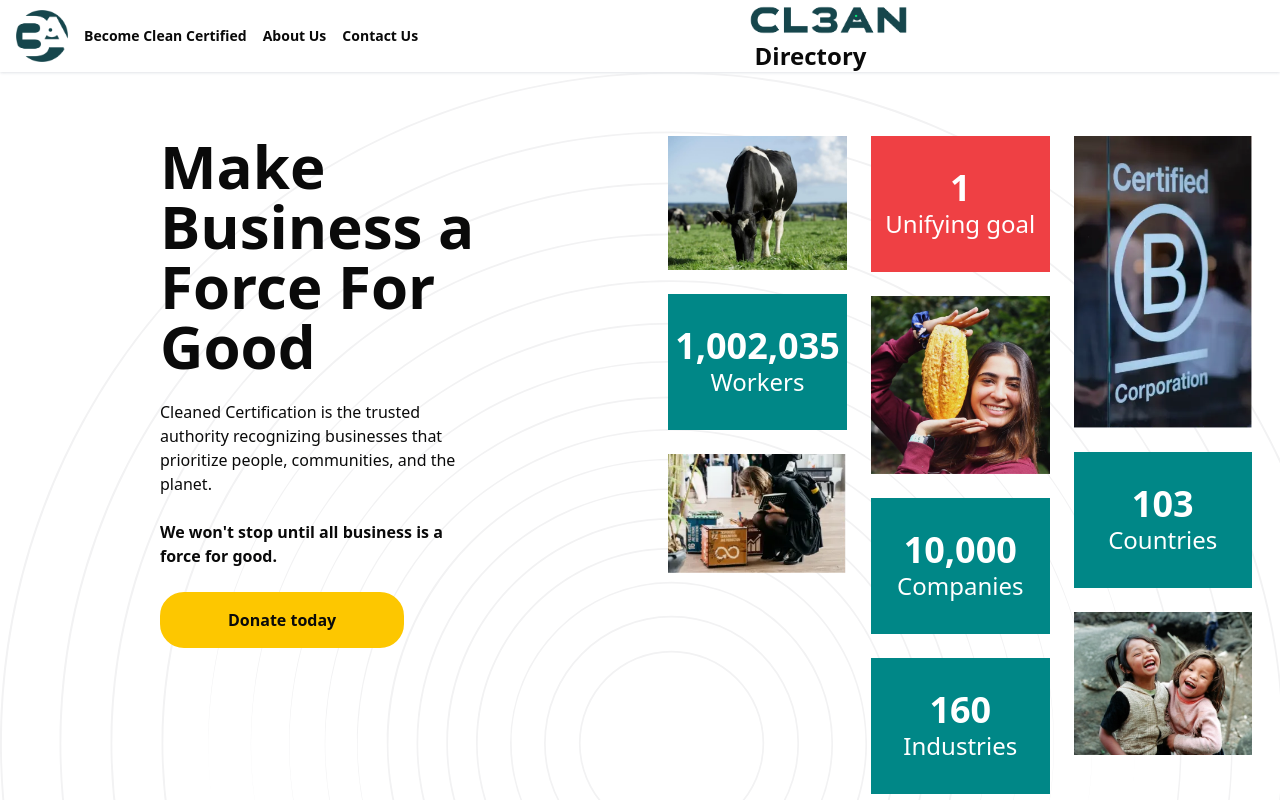
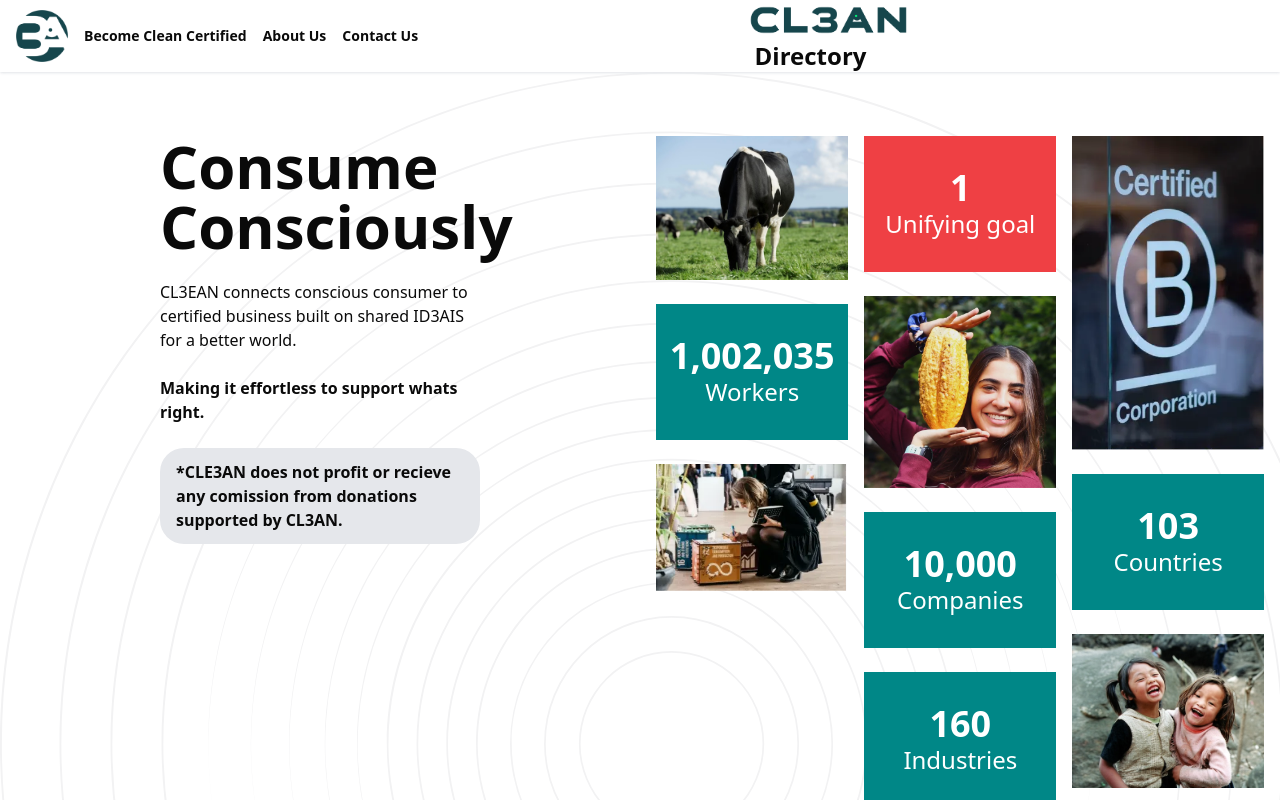
Before and after one commit to cl3ancorp/certificationBrand, a Next.js app: page / in a window 1280 px wide. Shown: the top 800 px of the page. Built offline with nearby package versions, Linux system fonts and the light colour scheme.

Commit message:
refactor: moved text into variable

```diff
--- a/app/globals.css
+++ b/app/globals.css
@@ -62,6 +62,114 @@
 .flex-row-gutter-3>* {
   margin-left: calc(3 * var(--base-unit));
   margin-right: calc(3 * var(--base-unit))
+}
+
+.flex-row-gutter-0\.5,.flex-row-gutter-1,.flex-row-gutter-1\.5,.flex-row-gutter-2,.flex-row-gutter-2\.5,.flex-row-gutter-4,.flex-row-gutter-4\.5,.flex-row-gutter-5,.flex-row-gutter-5\.5,.flex-row-gutter-6,.flex-row-gutter-6\.5,.flex-row-gutter-7,.flex-row-gutter-7\.5,.flex-row-gutter-8,.flex-row-gutter-8\.5,.flex-row-gutter-9,.flex-row-gutter-9\.5,.flex-row-gutter-10,.flex-row-gutter-10\.5 {
+    display: flex;
+    flex-direction: row
+}
+
+.flex-row-gutter-0\.5>* {
+    margin-left: calc(.5 * var(--base-unit));
+    margin-right: calc(.5 * var(--base-unit))
+}
+
+.flex-row-gutter-1>* {
+    margin-left: calc(1 * var(--base-unit));
+    margin-right: calc(1 * var(--base-unit))
+}
+
+.flex-row-gutter-1\.5>* {
+    margin-left: calc(1.5 * var(--base-unit));
+    margin-right: calc(1.5 * var(--base-unit))
+}
+
+.flex-row-gutter-2>* {
+    margin-left: calc(2 * var(--base-unit));
+    margin-right: calc(2 * var(--base-unit))
+}
+
+.flex-row-gutter-2\.5>* {
+    margin-left: calc(2.5 * var(--base-unit));
+    margin-right: calc(2.5 * var(--base-unit))
+}
+
+.flex-row-gutter-4>* {
+    margin-left: calc(4 * var(--base-unit));
+    margin-right: calc(4 * var(--base-unit))
+}
+
+.flex-row-gutter-4\.5>* {
+    margin-left: calc(4.5 * var(--base-unit));
+    margin-right: calc(4.5 * var(--base-unit))
+}
+
+.flex-row-gutter-5>* {
+    margin-left: calc(5 * var(--base-unit));
+    margin-right: calc(5 * var(--base-unit))
+}
+
+.flex-row-gutter-5\.5>* {
+    margin-left: calc(5.5 * var(--base-unit));
+    margin-right: calc(5.5 * var(--base-unit))
+}
+
+.flex-row-gutter-6>* {
+    margin-left: calc(6 * var(--base-unit));
+    margin-right: calc(6 * var(--base-unit))
+}
+
+.flex-row-gutter-6\.5>* {
+    margin-left: calc(6.5 * var(--base-unit));
+    margin-right: calc(6.5 * var(--base-unit))
+}
+
+.flex-row-gutter-7>* {
+    margin-left: calc(7 * var(--base-unit));
+    margin-right: calc(7 * var(--base-unit))
+}
+
+.flex-row-gutter-7\.5>* {
+    margin-left: calc(7.5 * var(--base-unit));
+    margin-right: calc(7.5 * var(--base-unit))
+}
+
+.flex-row-gutter-8>* {
+    margin-left: calc(8 * var(--base-unit));
+    margin-right: calc(8 * var(--base-unit))
+}
+
+.flex-row-gutter-8\.5>* {
+    margin-left: calc(8.5 * var(--base-unit));
+    margin-right: calc(8.5 * var(--base-unit))
+}
+
+.flex-row-gutter-9>* {
+    margin-left: calc(9 * var(--base-unit));
+    margin-right: calc(9 * var(--base-unit))
+}
+
+.flex-row-gutter-9\.5>* {
+    margin-left: calc(9.5 * var(--base-unit));
+    margin-right: calc(9.5 * var(--base-unit))
+}
+
+.flex-row-gutter-10>* {
+    margin-left: calc(10 * var(--base-unit));
+    margin-right: calc(10 * var(--base-unit))
+}
+
+.flex-row-gutter-10\.5>* {
+    margin-left: calc(10.5 * var(--base-unit));
+    margin-right: calc(10.5 * var(--base-unit))
+}
+
+.flex-row-gutter-0\.5>:first-child,.flex-row-gutter-1>:first-child,.flex-row-gutter-1\.5>:first-child,.flex-row-gutter-2>:first-child,.flex-row-gutter-2\.5>:first-child,.flex-row-gutter-3>:first-child,.flex-row-gutter-4>:first-child,.flex-row-gutter-4\.5>:first-child,.flex-row-gutter-5>:first-child,.flex-row-gutter-5\.5>:first-child,.flex-row-gutter-6>:first-child,.flex-row-gutter-6\.5>:first-child,.flex-row-gutter-7>:first-child,.flex-row-gutter-7\.5>:first-child,.flex-row-gutter-8>:first-child,.flex-row-gutter-8\.5>:first-child,.flex-row-gutter-9>:first-child,.flex-row-gutter-9\.5>:first-child,.flex-row-gutter-10>:first-child,.flex-row-gutter-10\.5>:first-child {
+    margin-left: 0
+}
+
+.flex-row-gutter-0\.5>:last-child,.flex-row-gutter-1>:last-child,.flex-row-gutter-1\.5>:last-child,.flex-row-gutter-2>:last-child,.flex-row-gutter-2\.5>:last-child,.flex-row-gutter-3>:last-child,.flex-row-gutter-4>:last-child,.flex-row-gutter-4\.5>:last-child,.flex-row-gutter-5>:last-child,.flex-row-gutter-5\.5>:last-child,.flex-row-gutter-6>:last-child,.flex-row-gutter-6\.5>:last-child,.flex-row-gutter-7>:last-child,.flex-row-gutter-7\.5>:last-child,.flex-row-gutter-8>:last-child,.flex-row-gutter-8\.5>:last-child,.flex-row-gutter-9>:last-child,.flex-row-gutter-9\.5>:last-child,.flex-row-gutter-10>:last-child,.flex-row-gutter-10\.5>:last-child {
+    margin-right: 0
 }
 
 .flex-col-stack-0\.5,.flex-col-stack-1,.flex-col-stack-10,.flex-col-stack-10\.5,.flex-col-stack-1\.5,.flex-col-stack-2,.flex-col-stack-2\.5,.flex-col-stack-3,.flex-col-stack-3\.5,.flex-col-stack-4,.flex-col-stack-4\.5,.flex-col-stack-5,.flex-col-stack-5\.5,.flex-col-stack-6,.flex-col-stack-6\.5,.flex-col-stack-7,.flex-col-stack-7\.5,.flex-col-stack-8,.flex-col-stack-8\.5,.flex-col-stack-9,.flex-col-stack-9\.5 {
--- a/app/page.tsx
+++ b/app/page.tsx
@@ -8,7 +8,22 @@
 const decalSrc = "/homepage_gallery/b-decal@2x.webp";
 const hilariousSrc = "/homepage_gallery/nepalese_kids_laughing.jpg";
 
-const donateTodayButtonStyle = "bg-yellow-400 rounded-3xl lg:max-w-max border-yellow-400 flex flex-col items-center border-4 px-16 py-3 font-bold";
+const donateTodayButtonStyle = "bg-gray-200 rounded-3xl lg:max-w-max flex flex-col items-center px-4 py-3 font-bold";
+
+const heroHeader = "Consume Consciously";
+const heroDescription = "CL3EAN connects conscious consumer to certified business built on shared ID3AIS for a better world.";
+const heroTagline = "Making it effortless to support whats right.";
+const NoDonationsLabel = "*CLE3AN does not profit or recieve any comission from donations supported by CL3AN.";
+
+function DonationsLabel() {
+    return (
+        <div className="flex items-center gap-4">
+            <div className={donateTodayButtonStyle}>
+                {NoDonationsLabel}
+            </div>
+        </div>
+    );
+}
 
 function HeroStatsLargeScreen() {
     return (
@@ -16,22 +31,18 @@
             {/*LEFT HERO*/}
             <div className="col-span-6 hidden lg:flex">
                 <div className="flex-col-stack-3 mx-auto w-80 ">
-                    <h1 data-testid="hero-header " className="text-6xl font-bold my-3">Make Business a Force For Good</h1>
+                    <h1 data-testid="hero-header " className="text-6xl font-bold my-3">{heroHeader}</h1>
                     <p className="my-4">
-                        Cleaned Certification is the trusted authority recognizing businesses that prioritize people, communities, and the planet.
+                        {heroDescription}
                     </p>
-                    <p className="font-bold my-4">{"We won't stop until all business is a force for good."}</p>
-                    <a type="button"
-                        className={donateTodayButtonStyle}
-                        target="_blank" href="https://donate.bcorporation.net/give/333999/#!/donation/checkout">
-                        Donate today
-                    </a>
+                    <p className="font-bold my-4">{heroTagline}</p>
+                    <DonationsLabel />
                 </div>
             </div>
 
             {/* RIGHT GRID GALLERY*/}
             <div className="col-span-6 hidden lg:flex">
-                <div className="flex-row-gutter-3">
+                <div className="flex-row-gutter-2">
                     <div className="flex-col-stack-3">
                         <Image
                             alt=""
@@ -337,7 +348,7 @@
     return (
         <div className="grid grid-cols-6 gap-8 lg:grid-cols-12 col-span-full lg:hidden">
             <h1 className="col-span-full text-center" data-testid="hero-header">
-                Make Ethics the Standard in Business
+                {heroHeader}
             </h1>
             <div className="flex-col-stack-2 col-span-full">
                 <SmallStatsGallery />
@@ -346,19 +357,13 @@
                 <div className="my-10">
 
                     <p className="text-center my-5">
-                        {`Cleaned Certification is the trusted authority recognizing businesses that prioritize people, communities, and the planet.
+                        {`${heroDescription}
                         We won't stop until every business meets the standard for doing good.`}
                     </p>
                     <p className="text-center font-bold my-5">
-                        {"We won't stop until all business is a force for good."}
+                        {heroTagline}
                     </p>
-                    <a
-                        className={donateTodayButtonStyle}
-                        href="https://donate.bcorporation.net/give/333999/#!/donation/checkout"
-                        target="_blank"
-                        type="button">
-                        Donate today
-                    </a>
+                    <DonationsLabel />
                 </div>
             </div>
         </div>
```
